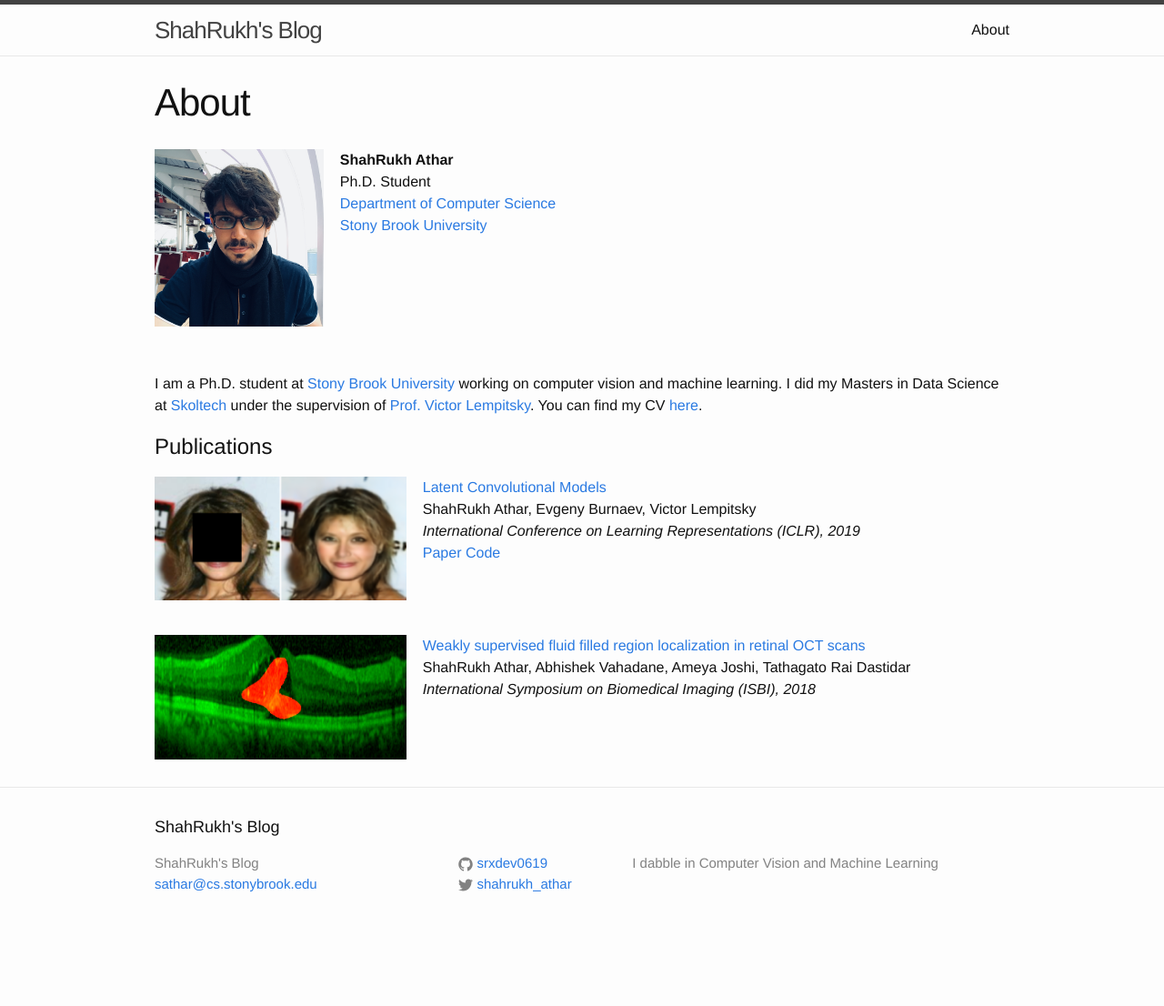
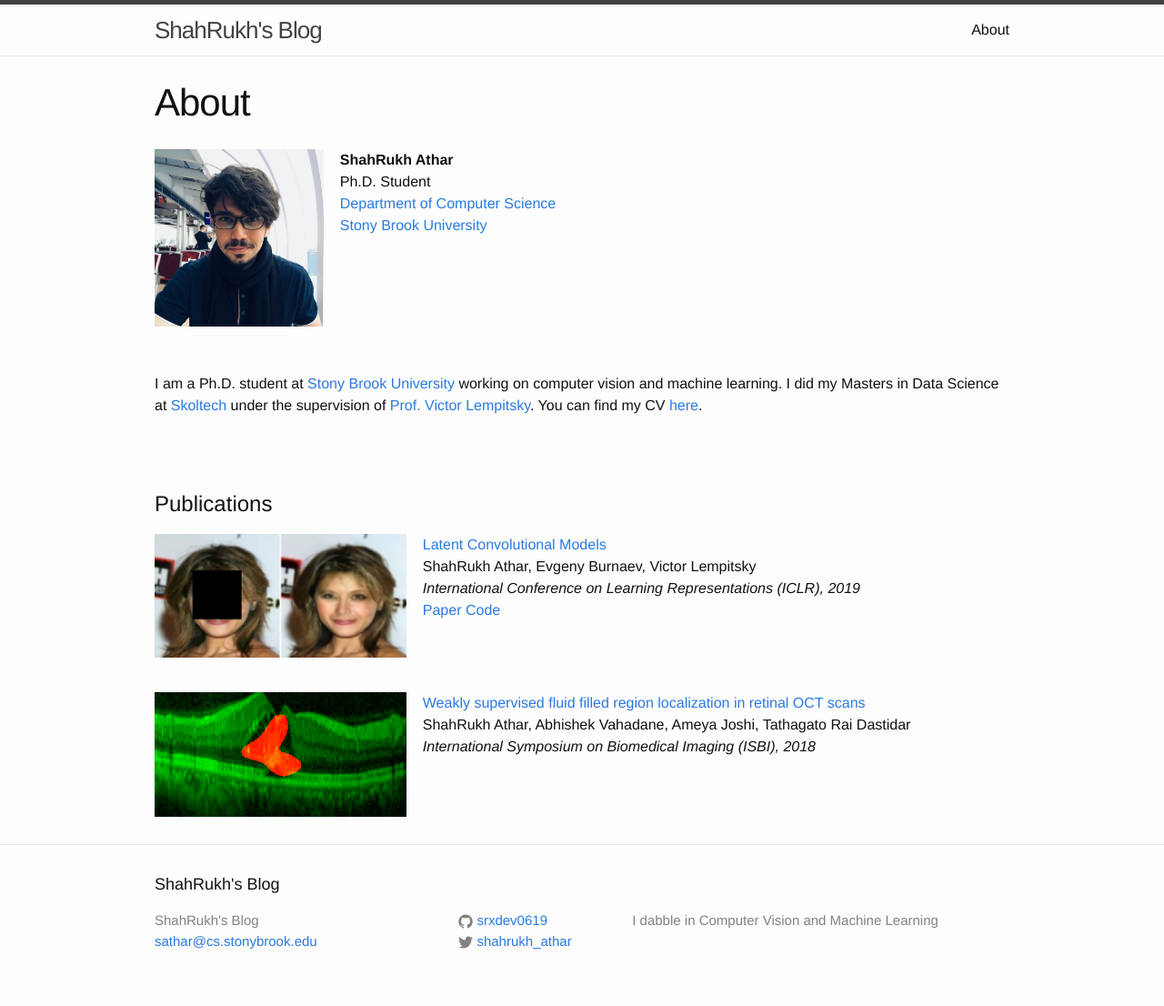
Before and after one commit to shahrukhathar/shahrukhathar.github.io, a Jekyll site: the page built from pages/about.md, in a window 1280 px wide. Shown: the whole page at 91% size. Built offline with Jekyll 4.4.1, drawn with Linux system fonts in a browser that asks for light colours; before the commit the page ends 1043 px from its top, so only the background shows below that.

Commit message:
Updated Page

```diff
--- a/pages/about.md
+++ b/pages/about.md
@@ -22,6 +22,11 @@
 I am a Ph.D. student at [Stony Brook University](https://www.cs.stonybrook.edu/) working on computer vision and machine learning. I did my Masters in Data Science at [Skoltech](https://http://www.skoltech.ru/en) under the supervision of [Prof. Victor Lempitsky](http://faculty.skoltech.ru/people/victorlempitsky). You can find my CV [here](/assets/CV.pdf).
 
 
+&nbsp;
+<br>
+&nbsp;
+<br>
+
 # Publications
 
 <img align="left" src="/images/Teaser_LCM.png" height="136px" width="277px">
```
